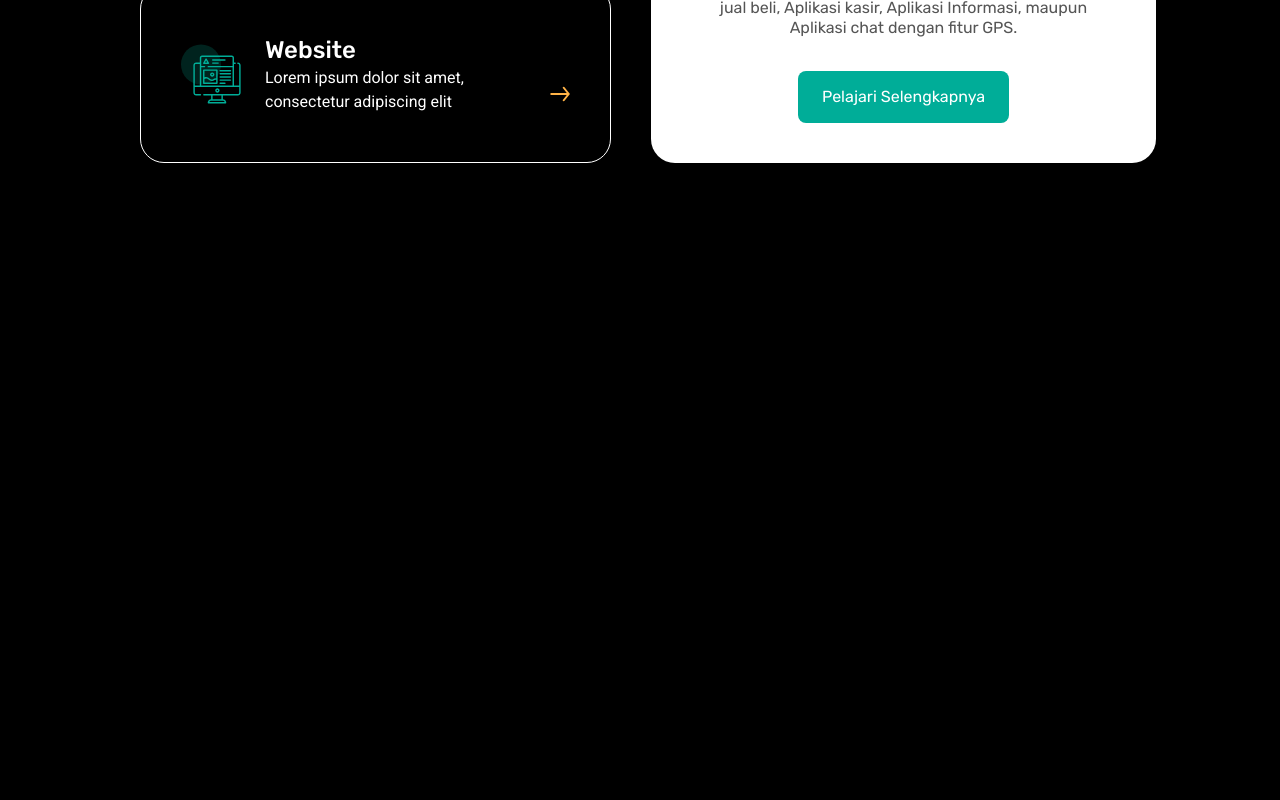
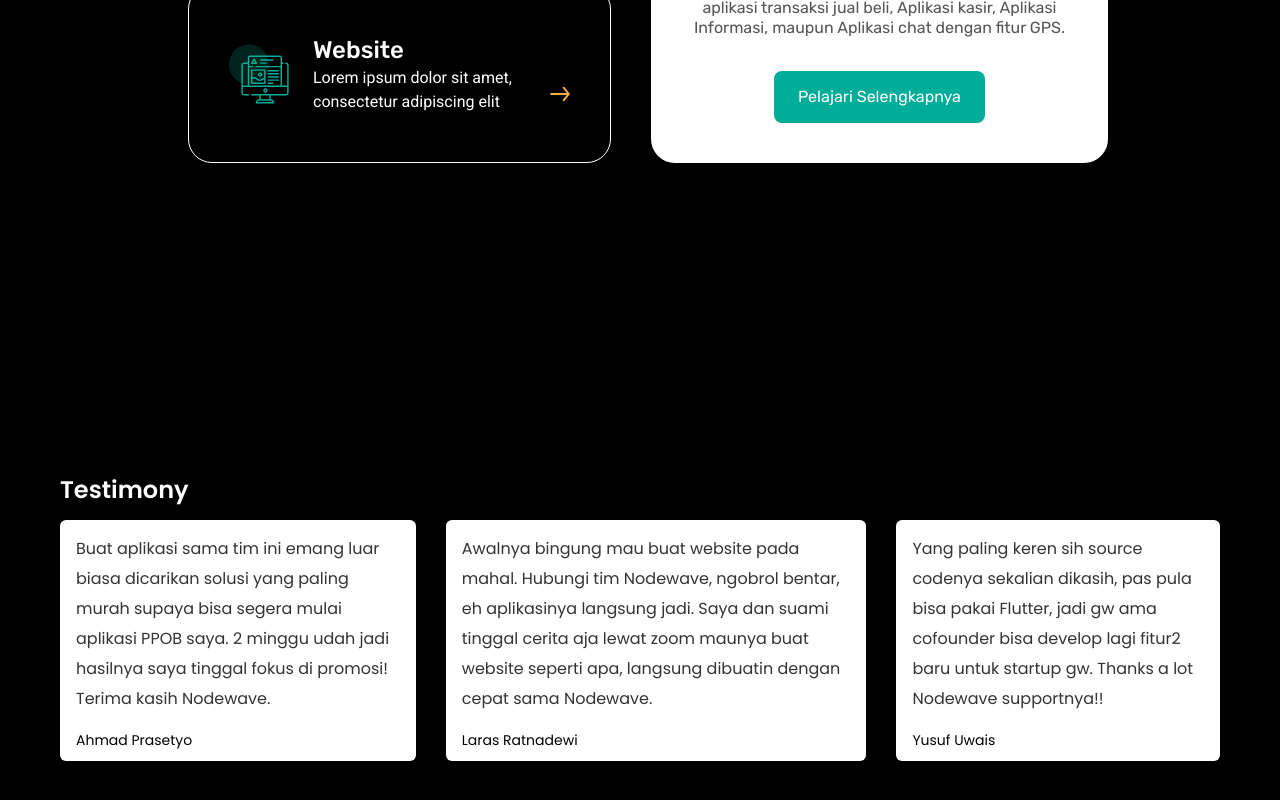
Before and after one commit to kiwi-ui/nodewave, a Next.js app: page / in a window 1280 px wide. Shown: the part 1166-1966 px from the top of the page. Before the commit the page ends 1600 px from the top, so only its background shows below. Built offline with nearby package versions, Linux system fonts and the light colour scheme.

Commit message:
add testimony components

```diff
--- a/src/components/products/index.jsx
+++ b/src/components/products/index.jsx
@@ -2,7 +2,8 @@
   return (
     <section className="h-screen text-white px-[60px] py-10">
         <p className="text-center text-[32px] font-semibold">Our Product</p>
-        <div className="pt-10 flex mx-16 grid-flow-col gap-6 font-rubik justify-center">
+
+        <div className="pt-10 flex mx-28 grid-flow-col gap-6 font-rubik justify-center">
             <div className="w-1/2 flex flex-col gap-6">
                 <div className="flex flex-grow relative flex-row items-center bg-white px-10 py-12 gap-6 rounded-3xl">
                     <img className="w-[60px] h-[60px]" src="/assets/icons/phone.svg"/>
--- /dev/null
+++ b/src/components/testi/index.jsx
@@ -0,0 +1,31 @@
+import React from 'react'
+
+export const Testimoni = () => {
+    const testimonies = [
+        {
+            testi: 'Buat aplikasi sama tim ini emang luar biasa dicarikan solusi yang paling murah supaya bisa segera mulai aplikasi PPOB saya. 2 minggu udah jadi hasilnya saya tinggal fokus di promosi! Terima kasih Nodewave.',
+            name: 'Ahmad Prasetyo'
+        },
+        {
+            testi: 'Awalnya bingung mau buat website pada mahal. Hubungi tim Nodewave, ngobrol bentar, eh aplikasinya langsung jadi. Saya dan suami tinggal cerita aja lewat zoom maunya buat website seperti apa, langsung dibuatin dengan cepat sama Nodewave.',
+            name: 'Laras Ratnadewi'
+        },
+        {
+            testi: 'Yang paling keren sih source codenya sekalian dikasih, pas pula bisa pakai Flutter, jadi gw ama cofounder bisa develop lagi fitur2 baru untuk startup gw. Thanks a lot Nodewave supportnya!!',
+            name: 'Yusuf Uwais'
+        },
+    ]
+  return (
+    <section className="px-[60px] py-10 text-white">
+        <p className="text-2xl font-semibold">Testimony</p>
+        <div className="flex flex-row gap-[30px] mt-[14px]">
+            {testimonies.map((testimony) => (
+                <div key={testimony.name} className="px-4 pt-[14px] pb-[11px] text-black bg-white rounded-md flex flex-col justify-between">
+                    <p className="text-semiblack mb-4">{testimony.testi}</p>
+                    <p className="text-sm text">{testimony.name}</p>
+                </div>
+            ))}
+        </div>
+    </section>
+  )
+}
--- a/src/pages/index.js
+++ b/src/pages/index.js
@@ -1,6 +1,7 @@
 import { Products } from "@/components/products";
 import { Header } from "../components/header";
 import { Hero } from "../components/hero";
+import { Testimoni } from "@/components/testi";
 
 export default function Home() {
   return (
@@ -12,6 +13,7 @@
       <main className="leading-[30px]">
         <Hero />
         <Products />
+        <Testimoni />
       </main>
     </>
   )
--- a/tailwind.config.js
+++ b/tailwind.config.js
@@ -16,7 +16,7 @@
         btn: '#00AD98'
       },
       colors: {
-        'secondary': '00AD98',
+        'secondary': '#00AD98',
         'tertiary': '#FFB347',
         'semiblack': '#333333',
         'semidark': '#555555'
```
